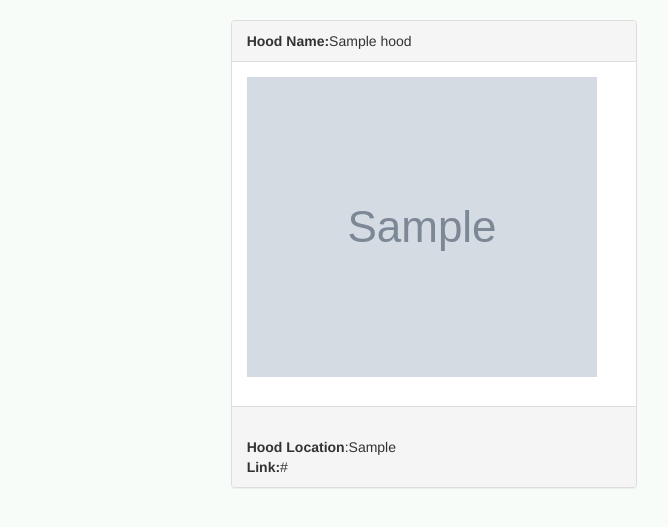
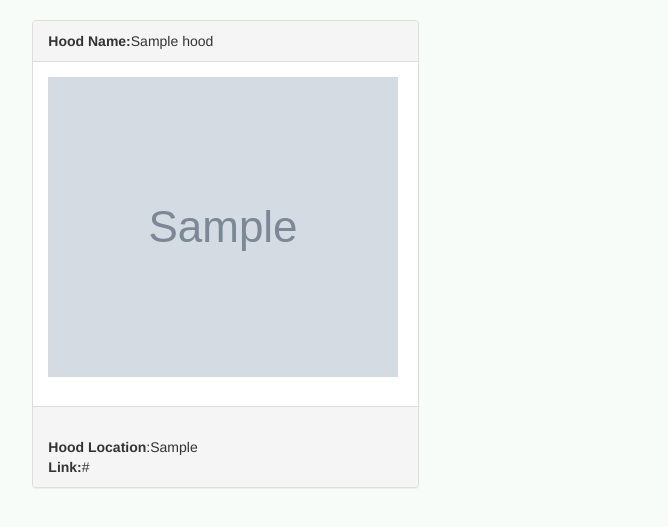
Before and after one commit to nyagajr/neighborhood, a Django app: page /home in a window 1280 px wide. Shown: the part 71-598 px from the top of the page, without its empty margins (206-874 px from the left). Run offline with Django 3.2, Linux system fonts and the light colour scheme; tables that the repository leaves empty hold one stand-in row (values such as "Sample post"); grey boxes marked "Sample" are stand-in pictures; some libraries are stand-ins or nearby versions.

Commit message:
redesining

```diff
--- a/app/templates/welcome.html
+++ b/app/templates/welcome.html
@@ -5,8 +5,8 @@
 {% for new_item in new %}
 <div>
 
-  <div class='row'>
-    <div class='col-md-4'>
+  <div class='col'>
+    <div class='col-md-2'>
     </div>
     <div class='col-md-4'>
       <div id='pan' class="panel panel-default">
```
